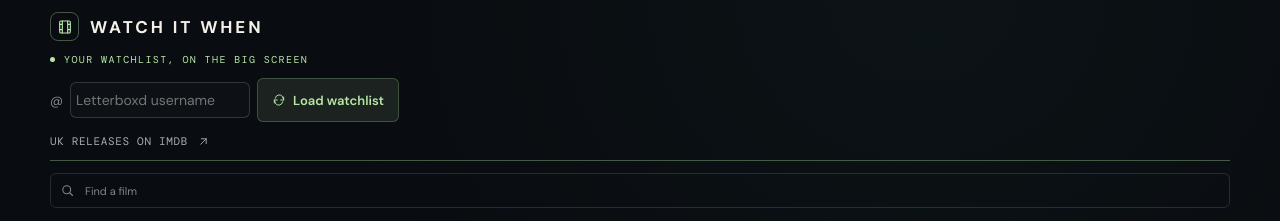
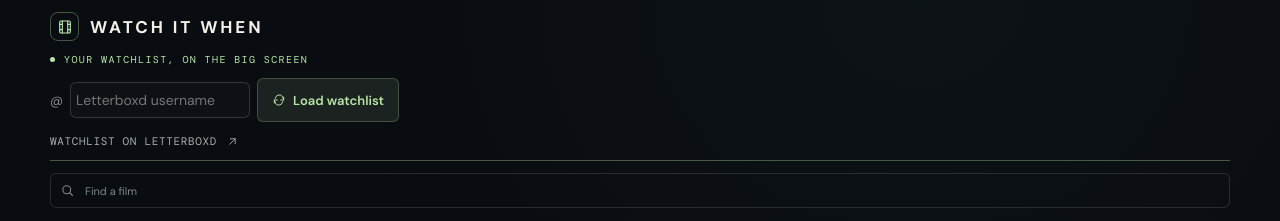
Before and after one commit to trjeffries/film_tracker, a React (Vite) app: page / in a window 1280 px wide. Shown: the top 221 px of the page. Built offline with nearby package versions, Linux system fonts and the light colour scheme; a web font is replaced by a local one.

Commit message:
Switched IMDb/Letterboxd link placement

```diff
--- a/src/App.tsx
+++ b/src/App.tsx
@@ -791,11 +791,7 @@
                     }
                   />
                   <span className="sync-meta-label">
-                    {loading
-                      ? "Syncing…"
-                      : (
-                        formatSyncTime(fetchedAt)
-                      )}
+                    {loading ? "Syncing…" : formatSyncTime(fetchedAt)}
                   </span>
                 </>
               )}
@@ -805,21 +801,21 @@
             {username && (
               <a
                 className="letterboxd-link"
+                href="https://www.imdb.com/calendar/?region=GB"
+                target="_blank"
+                rel="noreferrer"
+              >
+                UK RELEASES ON IMDB
+                <Icon name="arrow" />
+              </a>
+            )}
+            <a
+              className="letterboxd-link"
               href={`https://letterboxd.com/${encodeURIComponent(username)}/watchlist/`}
               target="_blank"
               rel="noreferrer"
             >
               WATCHLIST ON LETTERBOXD
-                <Icon name="arrow" />
-              </a>
-            )}
-            <a
-              className="letterboxd-link"
-              href="https://www.imdb.com/calendar/?region=GB"
-              target="_blank"
-              rel="noreferrer"
-            >
-              UK RELEASES ON IMDB
               <Icon name="arrow" />
             </a>
           </div>
@@ -1130,7 +1126,9 @@
                 onClose={() => setBookingSyncOpen(false)}
               >
                 <div className="booking-sync-dialog-heading">
-                  <h2 id="booking-sync-dialog-title">Sync bookings across devices</h2>
+                  <h2 id="booking-sync-dialog-title">
+                    Sync bookings across devices
+                  </h2>
                   <button
                     type="button"
                     onClick={() => {
@@ -1166,16 +1164,13 @@
                       </button>
                     </div>
                     {bookingSyncDeleteConfirm && (
-                        <div
-                          className="booking-sync-delete-confirm"
-                          role="alert"
-                        >
+                      <div className="booking-sync-delete-confirm" role="alert">
                         <p>
-                            This permanently deletes the synced bookings from
-                            the server and removes the saved phrase on this
-                            device. Bookings currently on this device stay here.
-                            Other devices keep their synced data, but their
-                            saved phrase will no longer sync.
+                          This permanently deletes the synced bookings from the
+                          server and removes the saved phrase on this device.
+                          Bookings currently on this device stay here. Other
+                          devices keep their synced data, but their saved phrase
+                          will no longer sync.
                         </p>
                         <div className="booking-sync-actions">
                           <button
```
Lines whose indentation alone changed are shown as unchanged.
